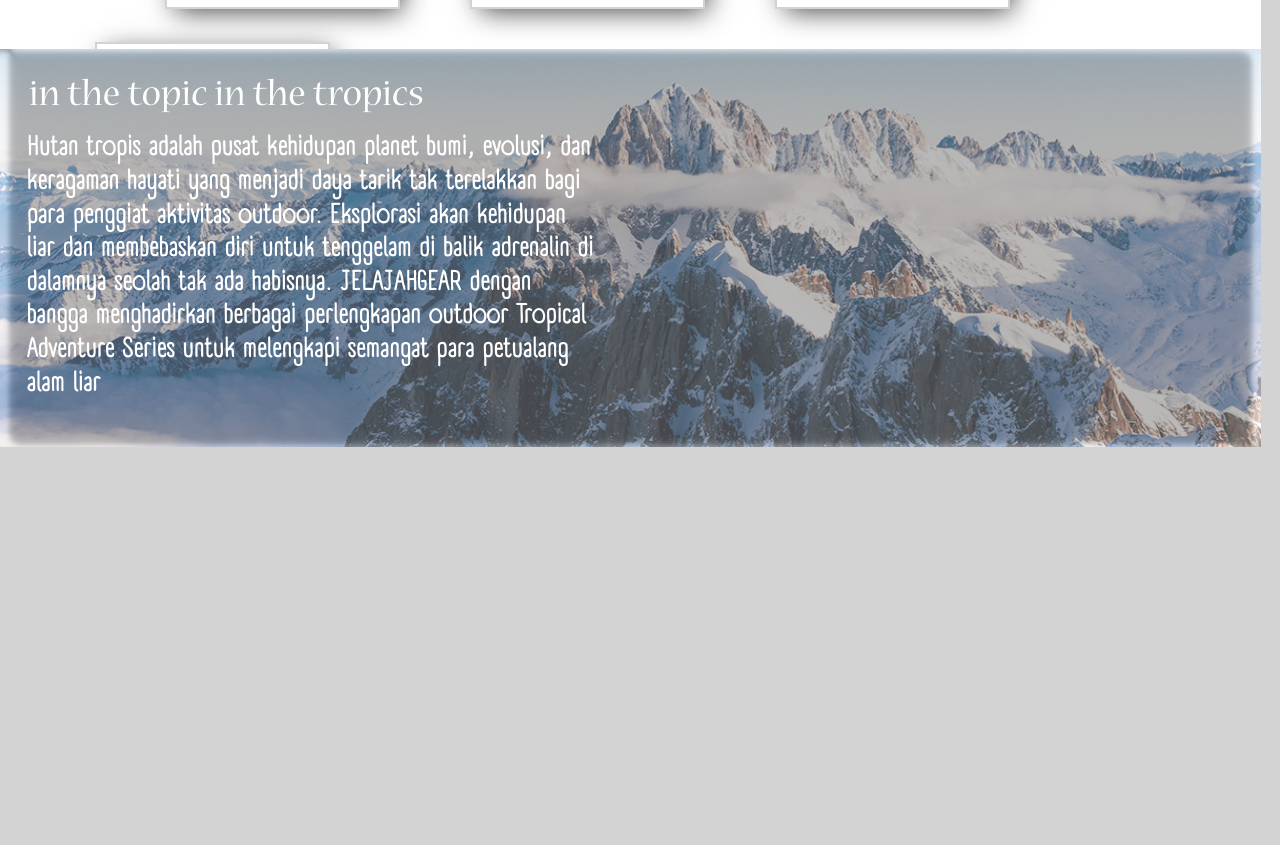
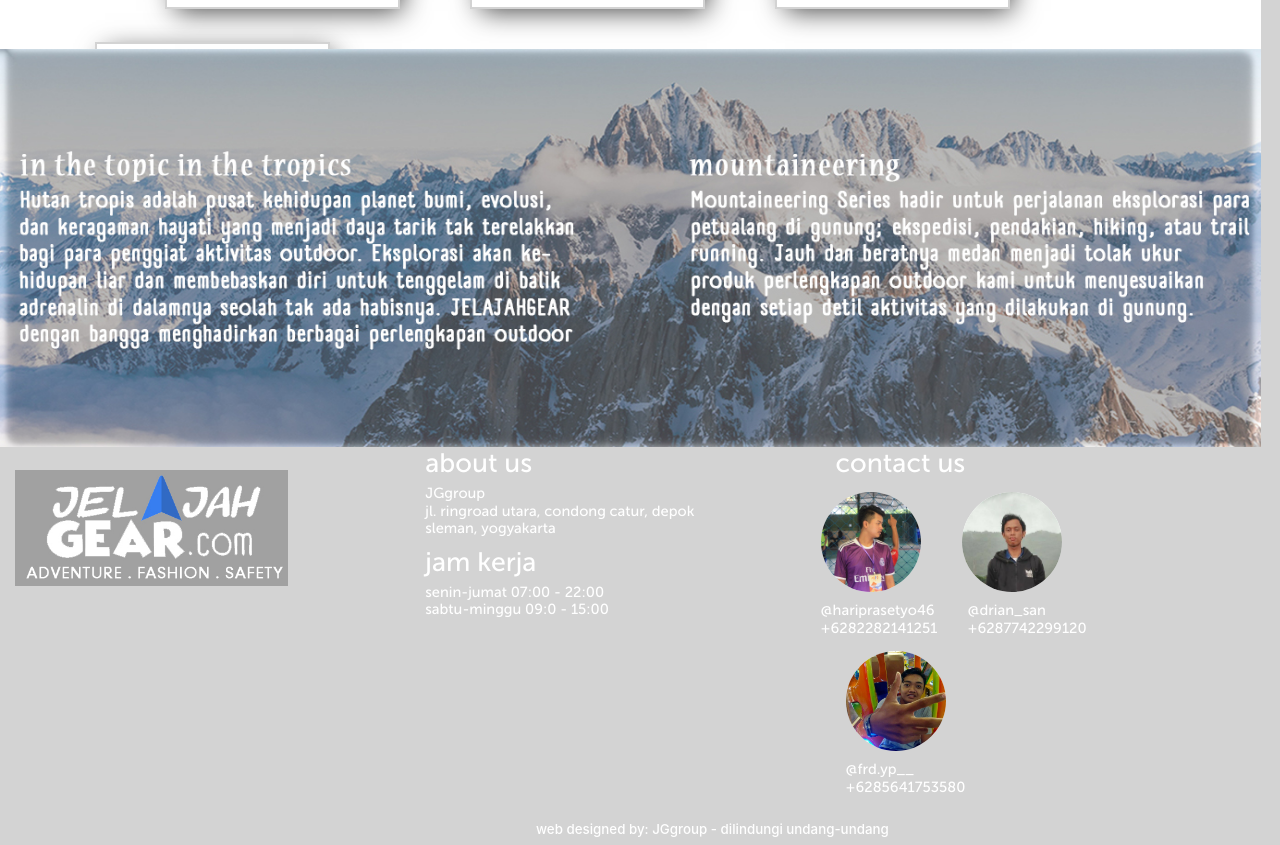
Before and after one commit to amikomjogjakarta/FP_11, a plain HTML site: page index.html in a window 1280 px wide. Shown: the part 1560-2405 px from the top of the page. Before the commit the page ends 2087 px from the top, so only its background shows below. Drawn offline with nearby package versions, Linux system fonts and the light colour scheme.

Commit message:
hari 1.1.8

```diff
--- a/css/style.css
+++ b/css/style.css
@@ -190,7 +190,7 @@ body{
 }
 @font-face{
 	font-family: "SHOWG";
-	src: url("../fonts/SHOWG.ttf");
+	src: url("../fonts/SHOWG.TTF");
 }
 .f1{
 	font-family: "SHOWG";
@@ -328,9 +328,94 @@ box-shadow: 6px 6px 26px -4px rgba(0,0,0,0.75);
 	opacity: 0px;
 	margin-left: 27px;
 }
+.textbox1{
+	width: 569px;
+	height: 398px;
+	color: #fff;
+	opacity: 0px;
+	margin-left: 733px;
+	margin-top: 56px;
+}
 .f9{
 	font-family: "panforte";
 	color: #fff;
 	margin-left: 0px;
 	margin-top: 0px;
 }
+.left{
+	float: left;
+}
+.right{
+	float: right;
+}
+.bgrn4{
+	background-color: #D3D3D3;
+	width: 98.5vw;
+	height: 230px;
+	clear: both;
+}
+.img7{
+	height: 116px;
+    width: 273px;
+    margin-top: 23px;
+}
+@font-face{
+	font-family: "museo";
+	src: url("../fonts/museo.otf");
+}
+.f10{
+	font-family: "museo";
+    color: #fff;
+    font-size: 20pt;
+    margin-left: 0px;
+    margin-top: 0px;
+}
+.f101{
+	font-family: "museo";
+    color: #fff;
+    font-size: 11pt;
+    margin-left: 0px;
+    margin-top: -2px;
+}
+
+.circle{
+	background-color: #fff;
+    width: 100px;
+    height: 100px;
+    border-radius: 100px;
+    margin-top: 5px;
+}
+.img8{
+	width: 100px;
+	height:100px;
+	border-radius:100px;
+}
+.jarak1{
+	margin-left: 0px;
+}
+.jarak2{
+	margin-left: 25px;
+}
+.jarak4{
+	margin-left: 25px;
+    margin-top: 6px;
+}
+.jarak3{
+	margin-left: 30px;
+	margin-top: 10px;
+}
+.jarak5{
+	margin-left: 25px;
+    margin-top: 10px;
+}
+.jarak6{
+	margin-left: 0px;
+    margin-top: 10px;
+}
+.foter{
+	margin-top: 17px;
+    margin-left: 536px;
+    text-align: center;
+    color: #fff;
+    font-size: 10pt;
+}
--- a/index.html
+++ b/index.html
@@ -187,7 +187,7 @@
 			<div class="borderlist1">
 				<div>
 					<a href="#">
-						<img class="img5" src="img/footwear.png">
+						<img class="img5" src="img/footwear.PNG">
 					</a>
 					<h3 class="f7">pokhara-consina shoe</h3>
 					<h3 class="f41">Rp. 390.000</h3>
@@ -200,11 +200,55 @@
 </div>
 
 <div class="bgrn3">
+	<img class="img6" src="img/tes.jpg" ></img>
 
-	<img class="img6" src="img/about.jpg" ></img>
-	<h2 class="f8">in the topic in the tropics</h2>
-	<div class="textbox">
-	<h3 class="f9">Hutan tropis adalah pusat kehidupan planet bumi, evolusi, dan keragaman hayati yang menjadi daya tarik tak terelakkan bagi para penggiat aktivitas outdoor. Eksplorasi akan kehidupan liar dan membebaskan diri untuk tenggelam di balik adrenalin di dalamnya seolah tak ada habisnya. JELAJAHGEAR dengan bangga menghadirkan berbagai perlengkapan outdoor Tropical Adventure Series untuk melengkapi semangat para petualang alam liar</h3>
+</div>
+
+<div class="bgrn4">
+	<div class="container-fluid row">
+		<div class="col-xs-4 col-sm-4 col-md-4 col-lg-4">
+			<img class="img7" src="img/logolengkap.jpg"></img>
+		</div>
+		<div class="col-xs-4 col-sm-4 col-md-4 col-lg-4">
+			<h3 class="f10">about us</h3>
+			<h3 class="f101">JGgroup<br>jl. ringroad utara, condong catur, depok<br>sleman, yogyakarta</h3>
+			<h3 class="f10">jam kerja</h3>
+			<h3 class="f101">senin-jumat 07:00 - 22:00<br>sabtu-minggu 09:0 - 15:00</h3>
+		</div>
+
+		<div class="col-xs-4 col-sm-4 col-md-4 col-lg-4">
+		<h3 class="f10">contact us</h3>
+
+			<div class="row ">
+				<div>
+					<a href="https://www.instagram.com/hariprasetyo46/">
+						<div class="circle jarak1">
+							<img class="img8" src="img/hari2.jpg">
+						</div>
+					</a>
+					<h3 class="f101 jarak6">@hariprasetyo46<br>+6282282141251</h3>
+				</div>
+				<div>
+					<a href="https://www.instagram.com/drian_san/">
+						<div class="circle jarak2">
+							<img class="img8" src="img/drian.jpeg">
+						</div>
+					</a>
+					<h3 class="f101 jarak3">@drian_san<br>+6287742299120</h3>
+				</div>
+				<div>
+				<a href="https://www.instagram.com/frd.yp__/">
+					<div class="circle jarak4">
+						<img class="img8" src="img/ferdi.jpeg">
+					</div>
+				</a>
+				<h3 class="f101 jarak5">@frd.yp__<br>+6285641753580</h3>
+
+				</div>
+			</div>
+		</div>
+		<h5 class="foter">web designed by: JGgroup - dilindungi undang-undang</h5>
+
 	</div>
 </div>
 
```
Also changed, not shown: fonts/museo.otf (added), img/drian.jpeg (added), img/ferdi.jpeg (added), img/hari.jpg (added), img/hari1.jpg (added), img/hari2.jpg (added), img/tes.jpg (added).
